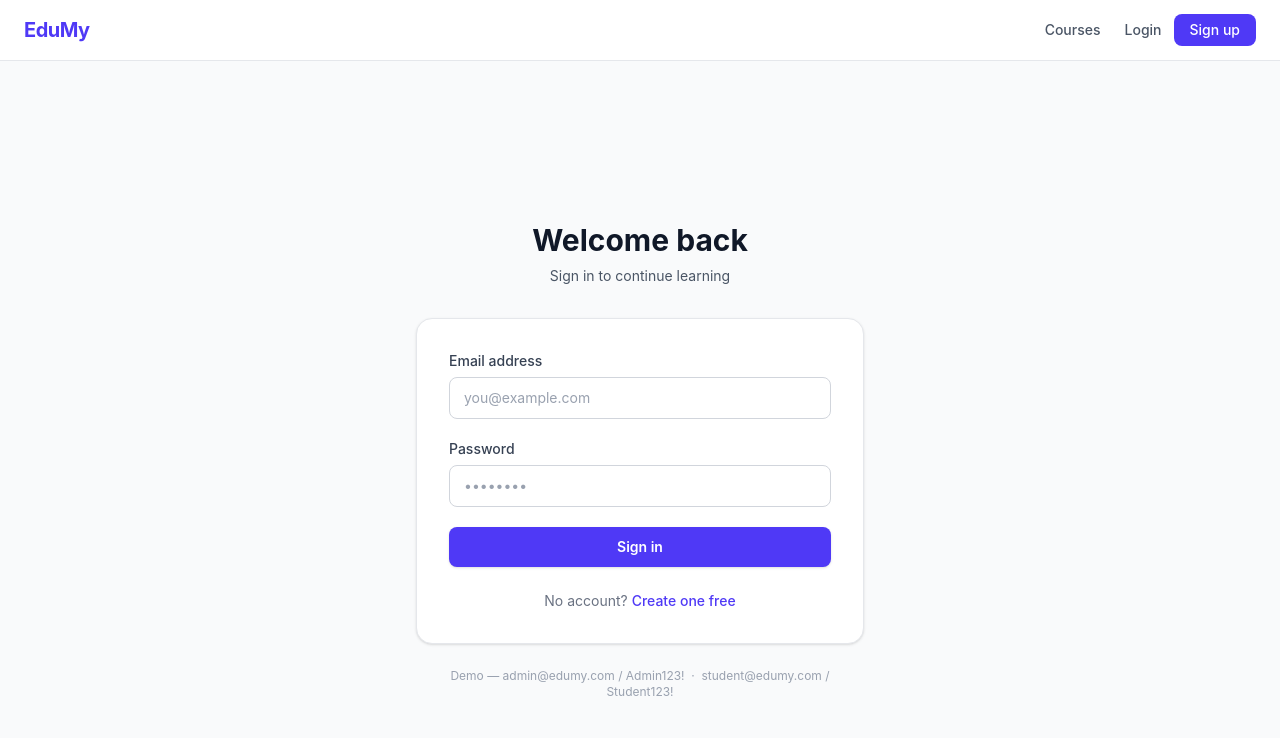
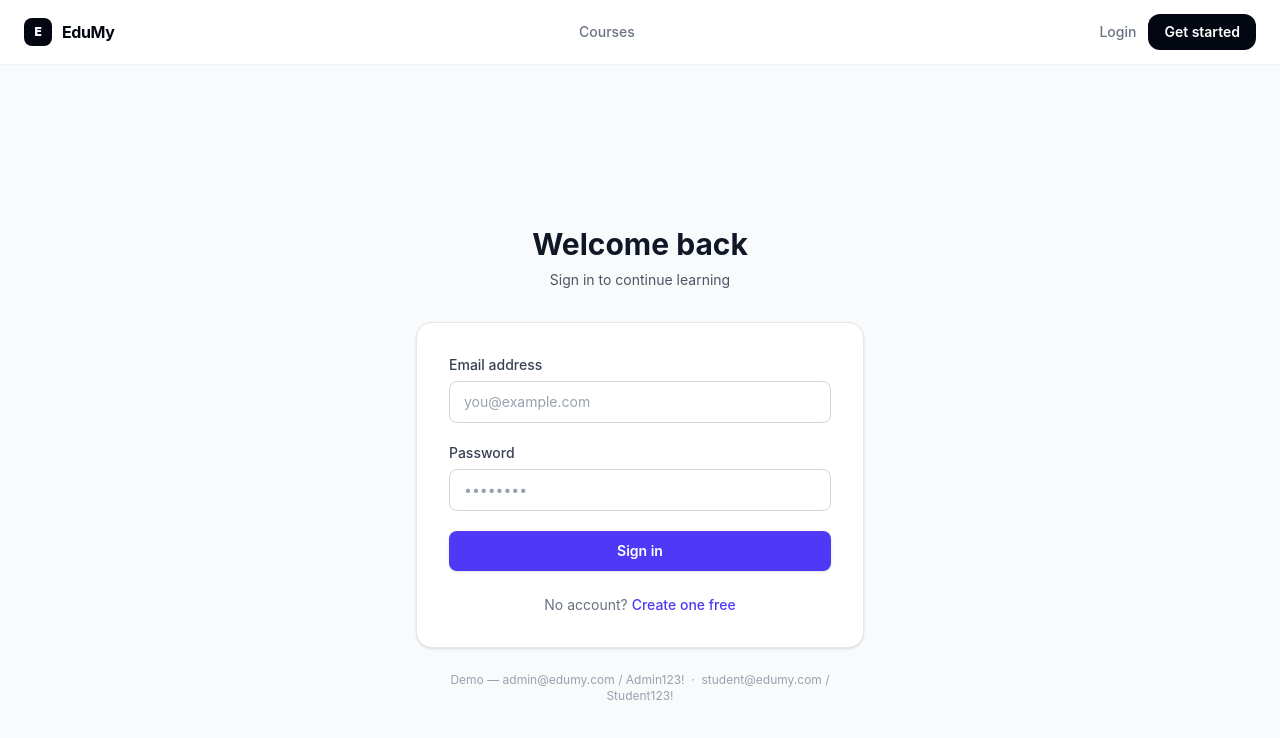
Before and after one commit to AtanasG6/EduMy, a React (Vite) app in the folder client/: page /login in a window 1280 px wide. Shown: the top 738 px of the page. Built offline with nearby package versions, Linux system fonts and the light colour scheme.

Commit message:
redesign navbar and modal for cleaner look

```diff
--- a/client/src/Modal.jsx
+++ b/client/src/Modal.jsx
@@ -2,7 +2,6 @@ import { useEffect } from 'react'
 import { Icon, faXmark } from './icons'
 
 export default function Modal({ title, children, onClose, maxWidth = 'max-w-lg' }) {
-  // Close on Escape key
   useEffect(() => {
     function onKey(e) { if (e.key === 'Escape') onClose() }
     document.addEventListener('keydown', onKey)
@@ -11,24 +10,17 @@ export default function Modal({ title, children, onClose, maxWidth = 'max-w-lg'
 
   return (
     <div className="fixed inset-0 z-50 flex items-center justify-center p-4">
-      {/* Backdrop */}
-      <div
-        className="absolute inset-0 bg-black/40 backdrop-blur-sm"
-        onClick={onClose}
-      />
-      {/* Card */}
-      <div className={`relative bg-white rounded-2xl shadow-xl w-full ${maxWidth} max-h-[90vh] flex flex-col`}>
-        {/* Header */}
+      <div className="absolute inset-0 bg-gray-950/60 backdrop-blur-sm" onClick={onClose} />
+      <div className={`relative bg-white rounded-2xl shadow-2xl w-full ${maxWidth} max-h-[90vh] flex flex-col border border-gray-100`}>
         <div className="flex items-center justify-between px-6 py-4 border-b border-gray-100 shrink-0">
-          <h2 className="text-base font-semibold text-gray-900">{title}</h2>
+          <h2 className="text-sm font-black text-gray-950 tracking-tight">{title}</h2>
           <button
             onClick={onClose}
-            className="rounded-lg p-1.5 text-gray-400 hover:bg-gray-100 hover:text-gray-600 transition-colors"
+            className="w-7 h-7 rounded-lg flex items-center justify-center text-gray-400 hover:bg-gray-100 hover:text-gray-700 transition-colors"
           >
-            <Icon icon={faXmark} />
+            <Icon icon={faXmark} className="text-xs" />
           </button>
         </div>
-        {/* Body */}
         <div className="px-6 py-5 overflow-y-auto">
           {children}
         </div>
--- a/client/src/Navbar.jsx
+++ b/client/src/Navbar.jsx
@@ -11,11 +11,13 @@ export default function Navbar() {
     navigate('/login')
   }
 
-  const link = (to, label) => (
+  const isActive = (to) => to === '/' ? pathname === '/' : pathname.startsWith(to)
+
+  const navLink = (to, label) => (
     <Link
       to={to}
       className={`text-sm font-medium transition-colors ${
-        pathname.startsWith(to) ? 'text-indigo-600' : 'text-gray-600 hover:text-indigo-600'
+        isActive(to) ? 'text-gray-900' : 'text-gray-500 hover:text-gray-900'
       }`}
     >
       {label}
@@ -23,41 +25,64 @@ export default function Navbar() {
   )
 
   return (
-    <nav className="bg-white border-b border-gray-200 px-6 py-3.5 flex items-center justify-between sticky top-0 z-50">
-      <Link to="/" className="text-xl font-bold text-indigo-600 tracking-tight">EduMy</Link>
+    <nav className="bg-white/90 backdrop-blur-md border-b border-gray-100 px-6 py-3.5 flex items-center justify-between sticky top-0 z-50">
+      <Link to="/" className="flex items-center gap-2.5 group">
+        <div className="w-7 h-7 rounded-lg bg-gray-950 flex items-center justify-center">
+          <span className="text-white text-xs font-black tracking-tighter">E</span>
+        </div>
+        <span className="text-base font-bold text-gray-950 tracking-tight">EduMy</span>
+      </Link>
 
       <div className="flex items-center gap-6">
-        {link('/courses', 'Courses')}
+        {navLink('/courses', 'Courses')}
 
         {user ? (
           <>
-            {user.role === 'Student' && link('/dashboard', 'My Learning')}
-            {user.role === 'Lecturer' && link('/my-courses', 'My Courses')}
+            {user.role === 'Student' && navLink('/dashboard', 'My Learning')}
+            {user.role === 'Lecturer' && navLink('/my-courses', 'My Courses')}
             {user.role === 'Admin' && (
               <>
-                {link('/admin/users', 'Users')}
-                {link('/admin/categories', 'Categories')}
+                {navLink('/admin/users', 'Users')}
+                {navLink('/admin/categories', 'Categories')}
               </>
             )}
-            <div className="flex items-center gap-3 pl-3 border-l border-gray-200">
-              <Link to="/profile" className={`text-sm font-medium ${pathname === '/profile' ? 'text-indigo-600' : 'text-gray-700 hover:text-indigo-600'}`}>
+          </>
+        ) : null}
+      </div>
+
+      <div className="flex items-center gap-3">
+        {user ? (
+          <>
+            <Link
+              to="/profile"
+              className={`flex items-center gap-2 text-sm font-medium transition-colors ${
+                pathname === '/profile' ? 'text-gray-900' : 'text-gray-500 hover:text-gray-900'
+              }`}
+            >
+              <span className="w-7 h-7 rounded-full bg-gray-100 border border-gray-200 flex items-center justify-center text-xs font-bold text-gray-700">
+                {user.firstName?.[0]?.toUpperCase()}
+              </span>
               {user.firstName}
             </Link>
             <button
               onClick={handleLogout}
-                className="rounded-lg bg-indigo-600 text-white px-4 py-1.5 text-sm font-medium hover:bg-indigo-500 transition-colors"
+              className="text-sm font-medium text-gray-500 hover:text-gray-900 transition-colors"
             >
               Logout
             </button>
-            </div>
           </>
         ) : (
-          <div className="flex items-center gap-3">
-            <Link to="/login" className="text-sm font-medium text-gray-600 hover:text-indigo-600">Login</Link>
-            <Link to="/register" className="rounded-lg bg-indigo-600 text-white px-4 py-1.5 text-sm font-medium hover:bg-indigo-500 transition-colors">
-              Sign up
+          <>
+            <Link to="/login" className="text-sm font-medium text-gray-500 hover:text-gray-900 transition-colors">
+              Login
             </Link>
-          </div>
+            <Link
+              to="/register"
+              className="rounded-xl bg-gray-950 text-white text-sm font-semibold px-4 py-2 hover:bg-gray-800 transition-colors"
+            >
+              Get started
+            </Link>
+          </>
         )}
       </div>
     </nav>
```
Also changed, not shown: client/src/icons.jsx (+14 -0 lines). Lines whose indentation alone changed are shown as unchanged.
